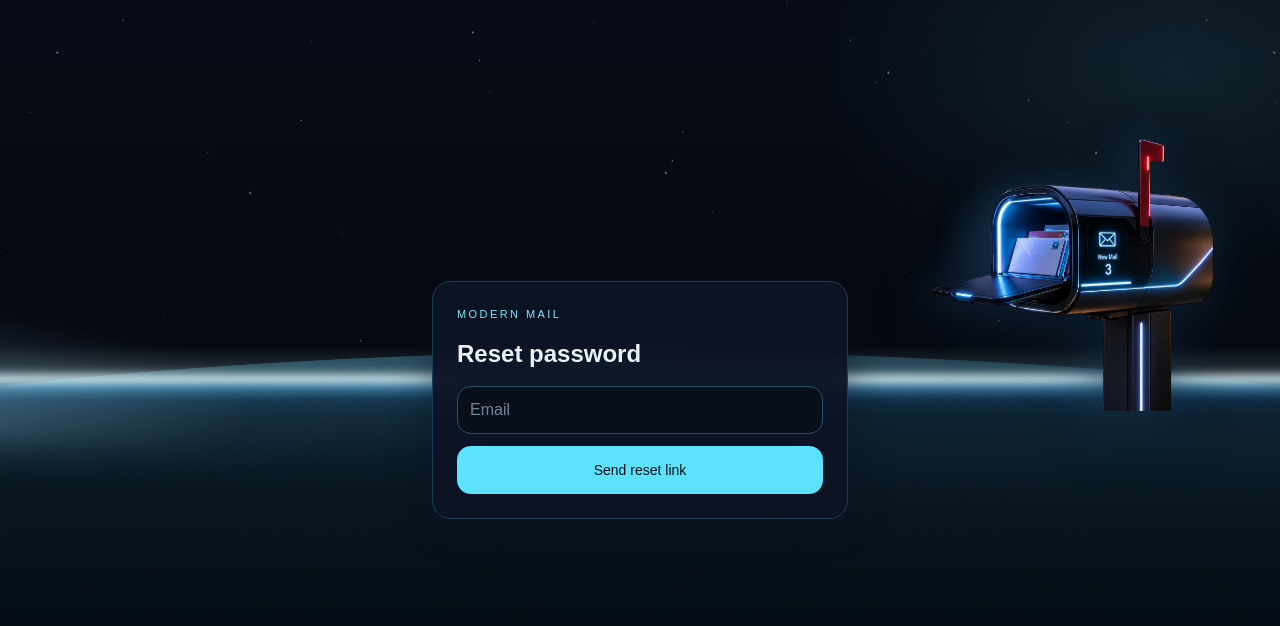
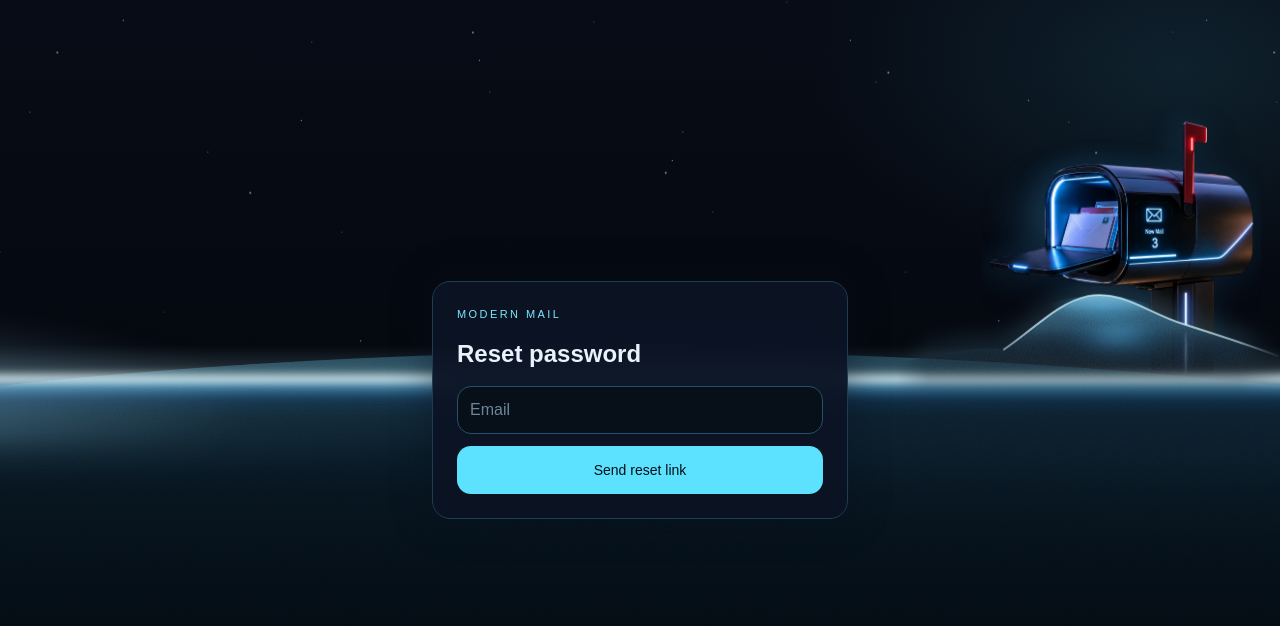
Before and after one commit to patrickboyd9-blip/test-next, a Next.js app: page /reset in a window 1280 px wide. Shown: the top 626 px of the page. Built offline with nearby package versions, Linux system fonts and the light colour scheme; a web font is replaced by a local one.

Commit message:
Plant the mailbox post in a rocky outcrop on the horizon.
The post fades into a low ridge that follows the limb, with a cyan rim, a contact shadow, and a faint LED spill on the ground.

Co-authored-by: patrickboyd9-blip <patrickboyd9-blip@users.noreply.github.com>

```diff
--- a/app/globals.css
+++ b/app/globals.css
@@ -262,10 +262,10 @@
 
 .mm-postbox {
   position: absolute;
-  right: 4.5%;
-  top: calc(44vh - 220px);
-  width: 300px;
-  height: 280px;
+  right: 1.5%;
+  top: calc(44vh - 246px);
+  width: 280px;
+  height: 270px;
   pointer-events: none;
   animation: mm-box-drift 16s ease-in-out infinite alternate;
 }
@@ -297,9 +297,42 @@
 }
 
 .mm-post-photo {
+  z-index: 1;
   object-fit: contain;
   object-position: center bottom;
-  filter: drop-shadow(0 18px 28px rgba(4, 16, 28, 0.55)) drop-shadow(-8px 0 18px rgba(70, 180, 255, 0.18));
+  filter: drop-shadow(0 10px 16px rgba(4, 16, 28, 0.35)) drop-shadow(-6px 0 14px rgba(70, 180, 255, 0.16));
+  -webkit-mask-image: linear-gradient(180deg, #000 0%, #000 86%, rgba(0, 0, 0, 0.4) 94%, transparent 100%);
+  mask-image: linear-gradient(180deg, #000 0%, #000 86%, rgba(0, 0, 0, 0.4) 94%, transparent 100%);
+}
+
+.mm-outcrop {
+  position: absolute;
+  z-index: 2;
+  left: -30%;
+  right: -10%;
+  bottom: -8%;
+  height: 48%;
+  overflow: visible;
+  filter: drop-shadow(0 -8px 12px rgba(120, 200, 230, 0.22));
+  -webkit-mask-image:
+    linear-gradient(90deg, transparent 0%, #000 8%, #000 88%, transparent 100%),
+    linear-gradient(180deg, transparent 0%, #000 16%, #000 48%, transparent 100%);
+  -webkit-mask-composite: source-in;
+  mask-image:
+    linear-gradient(90deg, transparent 0%, #000 8%, #000 88%, transparent 100%),
+    linear-gradient(180deg, transparent 0%, #000 16%, #000 48%, transparent 100%);
+  mask-composite: intersect;
+}
+
+.mm-post-spill {
+  position: absolute;
+  z-index: 3;
+  left: 28%;
+  bottom: 6%;
+  width: 42%;
+  height: 18%;
+  background: radial-gradient(ellipse at center, rgba(90, 196, 255, 0.55), rgba(40, 120, 180, 0.14) 48%, transparent 74%);
+  filter: blur(8px);
 }
 
 .mm-mailer {
@@ -358,9 +391,9 @@
   .mm-comet { top: 54vh; width: 62vw; }
   .mm-sky-arrival .mm-limb { top: 16rem; }
   .mm-comet-arrive, .mm-sky-arrival .mm-flash { top: 14.5rem; }
-  .mm-postbox { width: 132px; height: 124px; right: -46px; top: 168px; }
-  .mm-postbox-start { width: 128px; height: 118px; right: -24px; top: 220px; }
-  .mm-postbox-arrive { top: 8.5rem; right: -8px; width: 160px; height: 150px; }
+  .mm-postbox { width: 148px; height: 138px; right: -28px; top: calc(64vh - 96px); }
+  .mm-postbox-start { width: 120px; height: 112px; right: -32px; top: calc(64vh - 92px); }
+  .mm-postbox-arrive { top: calc(16rem - 118px); right: -12px; width: 156px; height: 146px; }
 }
 
 :root {
--- a/components/cockpit/HomeBoard.tsx
+++ b/components/cockpit/HomeBoard.tsx
@@ -10,7 +10,7 @@ export function HomeBoard({ shop, sample = true }: { shop: string; sample?: bool
   const waiting = SAMPLE_MAILERS.filter((item) => statusNeedsYou(item.status)).length
   const comet = cometHomeNote(SAMPLE_MAILERS, sample)
   return (
-    <div className="mx-auto flex max-w-3xl flex-col gap-8 px-4 py-8 pr-28 sm:px-6 sm:py-12">
+    <div className="mx-auto flex max-w-3xl flex-col gap-8 px-4 py-8 sm:px-6 sm:py-12">
         <div className="relative space-y-5">
           <div className="relative z-10">
             <Eyebrow>How&apos;s my mail doing?</Eyebrow>
--- a/components/cockpit/sky.tsx
+++ b/components/cockpit/sky.tsx
@@ -58,6 +58,41 @@ function Postbox({ scale }: { scale: "home" | "start" | "arrive" }) {
   const tone = scale === "arrive" ? "mm-postbox mm-postbox-arrive" : scale === "start" ? "mm-postbox mm-postbox-start" : "mm-postbox"
   return (
     <div className={tone} aria-hidden>
+      <svg className="mm-outcrop" viewBox="0 0 480 160" preserveAspectRatio="none" aria-hidden>
+        <defs>
+          <linearGradient id="mm-rock" x1="0" y1="0" x2="0" y2="1">
+            <stop offset="0" stopColor="#7eb4c8" />
+            <stop offset="0.16" stopColor="#2d5e78" />
+            <stop offset="0.42" stopColor="#143044" />
+            <stop offset="1" stopColor="#05090f" />
+          </linearGradient>
+          <radialGradient id="mm-rock-spill" cx="54%" cy="22%" r="42%">
+            <stop offset="0" stopColor="rgba(90,196,255,0.42)" />
+            <stop offset="1" stopColor="rgba(90,196,255,0)" />
+          </radialGradient>
+          <filter id="mm-rock-grain" x="0" y="0" width="100%" height="100%">
+            <feTurbulence type="fractalNoise" baseFrequency="0.8" numOctaves="2" result="noise" />
+            <feColorMatrix in="noise" type="matrix" values="0 0 0 0 0.45  0 0 0 0 0.6  0 0 0 0 0.7  0 0 0 0.35 0" result="grain" />
+          </filter>
+          <clipPath id="mm-rock-clip">
+            <path d="M0 118 C 48 110 92 96 132 102 C 168 78 198 44 236 36 C 278 28 312 58 352 70 C 396 84 440 98 480 112 L 480 160 L 0 160 Z" />
+          </clipPath>
+        </defs>
+        <ellipse cx="250" cy="148" rx="190" ry="16" fill="rgba(0,0,0,0.55)" />
+        <path
+          d="M0 118 C 48 110 92 96 132 102 C 168 78 198 44 236 36 C 278 28 312 58 352 70 C 396 84 440 98 480 112 L 480 160 L 0 160 Z"
+          fill="url(#mm-rock)"
+        />
+        <rect width="480" height="160" filter="url(#mm-rock-grain)" clipPath="url(#mm-rock-clip)" opacity="0.55" />
+        <path
+          d="M132 102 C 168 78 198 44 236 36 C 278 28 312 58 352 70 C 396 84 440 98 470 110"
+          fill="none"
+          stroke="rgba(214,246,255,0.72)"
+          strokeWidth="2.4"
+          strokeLinecap="round"
+        />
+        <ellipse cx="248" cy="62" rx="78" ry="26" fill="url(#mm-rock-spill)" />
+      </svg>
       <span className="mm-post-glow" />
       <Image
         src="/brand/mailbox/mailbox.webp"
@@ -66,6 +101,7 @@ function Postbox({ scale }: { scale: "home" | "start" | "arrive" }) {
         sizes={scale === "start" ? "(max-width: 640px) 120px, 210px" : "(max-width: 640px) 148px, 300px"}
         className="mm-post-photo"
       />
+      <span className="mm-post-spill" aria-hidden />
       <span className="mm-mailer" />
     </div>
   )
```
